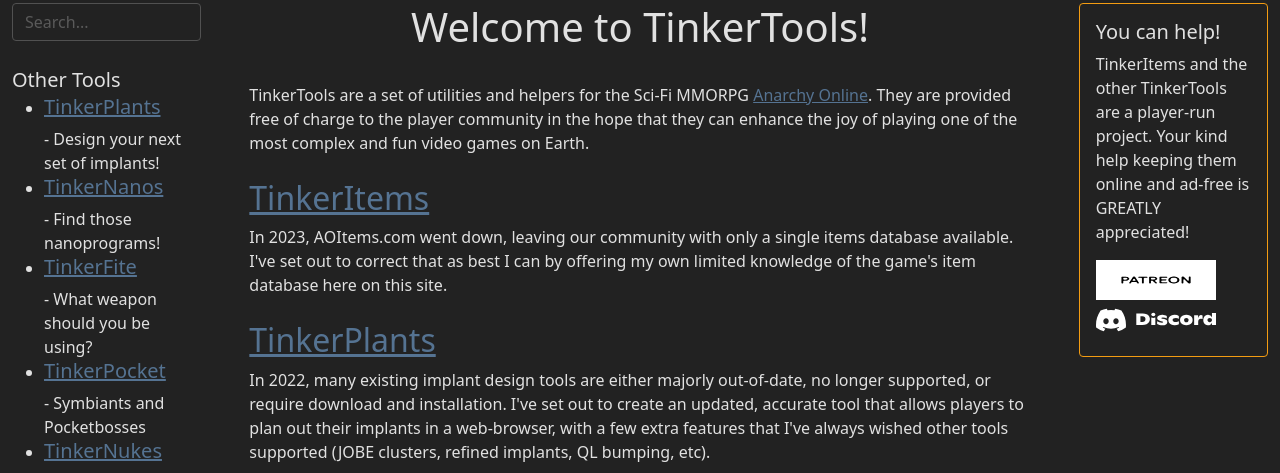
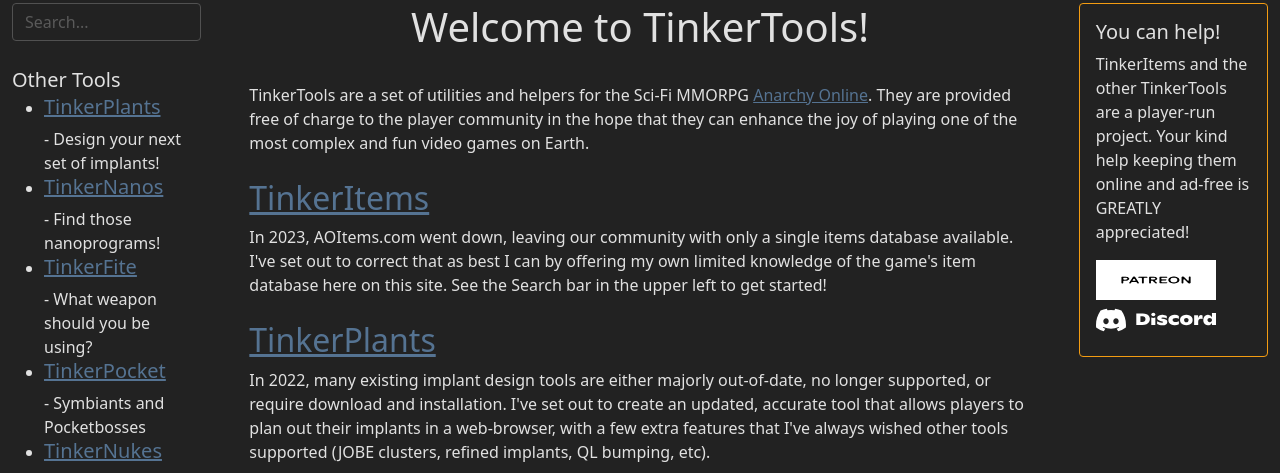
Before and after one commit to TheTinkeringIdiot/Tinkerplants, a Django app: page / in a window 1280 px wide. Shown: the part 53-526 px from the top of the page. Run offline with Django 4.2, Linux system fonts and the light colour scheme; parts of the project's set-up code (start-up, migrations or seed data) failed here and were passed over; some libraries are stand-ins or nearby versions.

Commit message:
more instructions

```diff
--- a/tinkertools/templates/tinkertools/index.html
+++ b/tinkertools/templates/tinkertools/index.html
@@ -27,7 +27,7 @@
                 <div class="row">&nbsp</div>
                 <div class="row">
                     <span class="h2"><a href="/">TinkerItems</a></span>
-                    <span class="text-justify">In 2023, AOItems.com went down, leaving our community with only a single items database available. I've set out to correct that as best I can by offering my own limited knowledge of the game's item database here on this site. </span>
+                    <span class="text-justify">In 2023, AOItems.com went down, leaving our community with only a single items database available. I've set out to correct that as best I can by offering my own limited knowledge of the game's item database here on this site. See the Search bar in the upper left to get started!</span>
                 </div>
                 <div class="row">&nbsp</div>
                 <div class="row">
```
